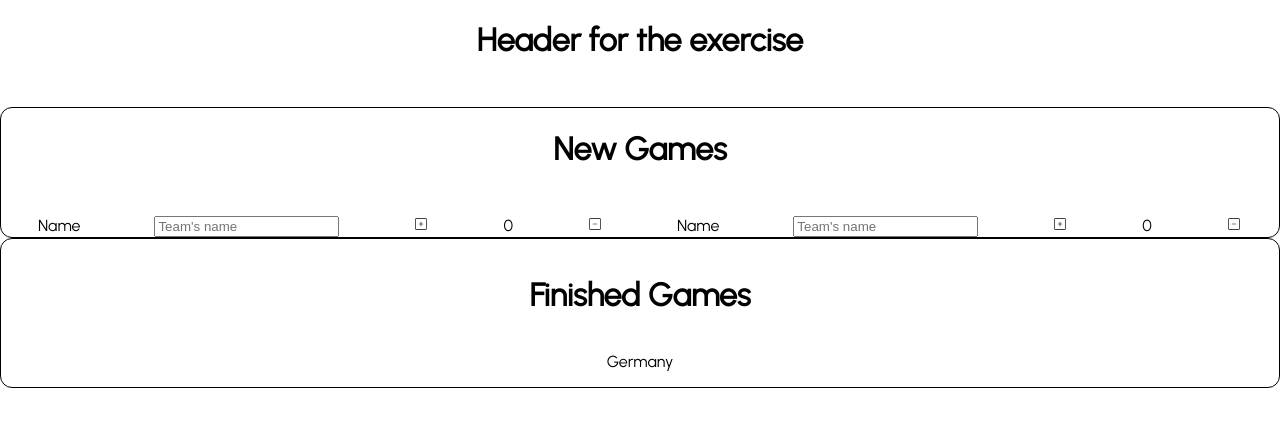
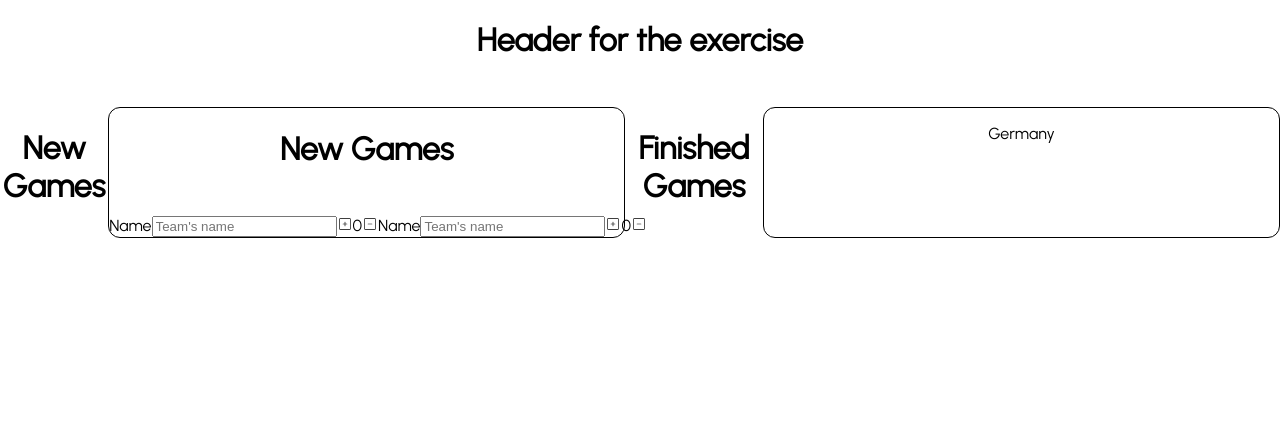
Before and after one commit to Jbblokker/coding_exercise, a React (Create React App) app in the folder exercise/: page / in a window 1280 px wide. Shown: the top 426 px of the page. Built offline with nearby package versions, Linux system fonts and the light colour scheme.

Commit message:
Title placement change
Naming of titles now being sourced from the app.js page.

```diff
--- a/exercise/src/App.js
+++ b/exercise/src/App.js
@@ -1,5 +1,5 @@
 import React from 'react'
-import './App.css'
+import './App.css';
 
 //component imports
 import NewGame from './components/new_game';
@@ -11,8 +11,10 @@ function App() {
       <div className='header'>
         <Header/>
       </div>
-      <div className='conent'>
+      <div className='content'>
+        <h1>New Games</h1>
         <NewGame/>
+        <h1>Finished Games</h1>
         <FinishedGame/>
       </div>
     </div>
--- a/exercise/src/components/finished.css
+++ b/exercise/src/components/finished.css
@@ -5,5 +5,5 @@
 }
 
 .title {
-    padding: 1rem
+
 }
--- a/exercise/src/components/finished_game.js
+++ b/exercise/src/components/finished_game.js
@@ -31,7 +31,7 @@ export class finished_game extends Component {
   render() {
     return(
     <div className='body'>
-    <h1 className='title'>Finished Games</h1>
+
     <p>{this.data.team1}</p>
     </div>
     )
```
